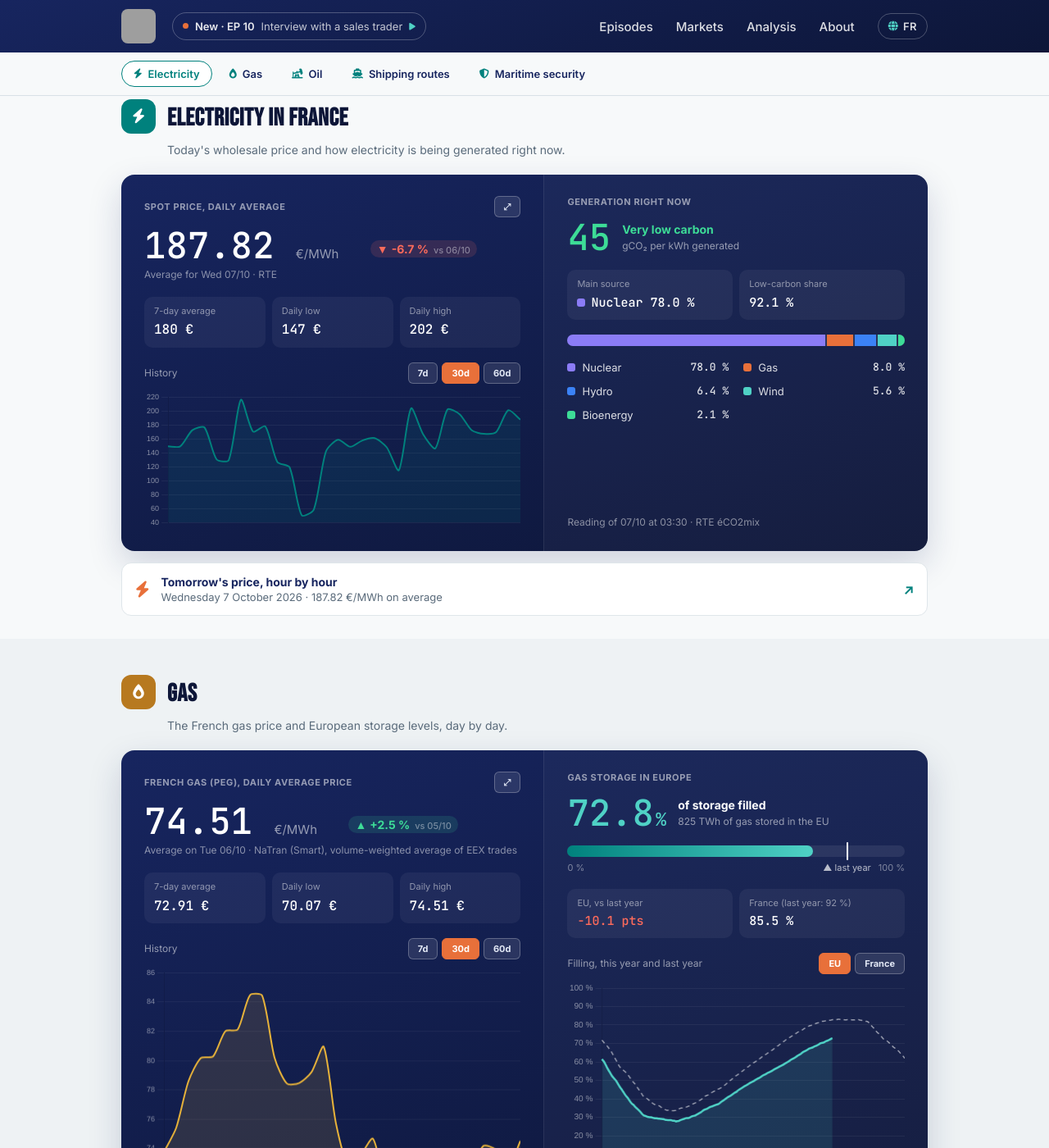
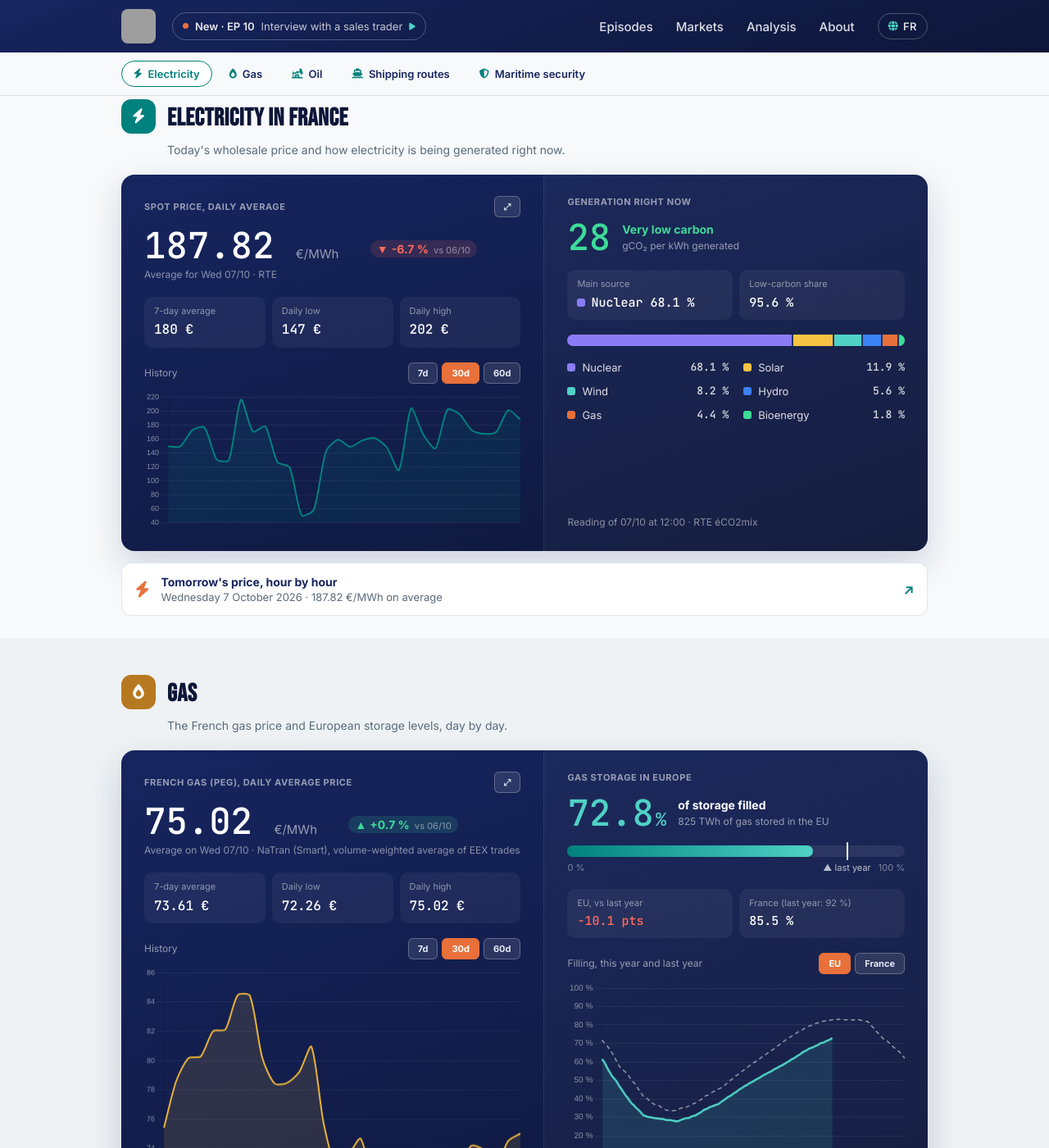
Before and after one commit to InsideEnergyMarkets/Inside-Energy-Markets, a Jekyll site: the page built from en/markets/index.html, in a window 1280 px wide and 1400 px high, scrolled down 383 px. Shown: the whole window at 82% size. Built offline with Jekyll 4.4.1, drawn with Linux system fonts in a browser that asks for light colours; some of the changed text lies outside the part shown; grey boxes are pictures that could not be loaded.

Commit message:
Mise à jour automatique des données marché

```diff
--- a/_data/fuel.json
+++ b/_data/fuel.json
@@ -1 +1 @@
-{"date":"2026-10-07","gazole":2.357,"e10":2.153,"stations":7327,"change_7d":{"since":"2026-09-30","gazole_cts":-2.3,"e10_cts":-1.0},"history":{"2026-09-30":{"gazole":2.38,"e10":2.163},"2026-10-01":{"gazole":2.374,"e10":2.16},"2026-10-02":{"gazole":2.373,"e10":2.16},"2026-10-03":{"gazole":2.372,"e10":2.163},"2026-10-04":{"gazole":2.373,"e10":2.168},"2026-10-05":{"gazole":2.369,"e10":2.164},"2026-10-06":{"gazole":2.36,"e10":2.156},"2026-10-07":{"gazole":2.357,"e10":2.153}}}
+{"date":"2026-10-07","gazole":2.35,"e10":2.151,"stations":7580,"change_7d":{"since":"2026-09-30","gazole_cts":-3.0,"e10_cts":-1.2},"history":{"2026-09-30":{"gazole":2.38,"e10":2.163},"2026-10-01":{"gazole":2.374,"e10":2.16},"2026-10-02":{"gazole":2.373,"e10":2.16},"2026-10-03":{"gazole":2.372,"e10":2.163},"2026-10-04":{"gazole":2.373,"e10":2.168},"2026-10-05":{"gazole":2.369,"e10":2.164},"2026-10-06":{"gazole":2.36,"e10":2.156},"2026-10-07":{"gazole":2.35,"e10":2.151}}}
--- a/_data/market.json
+++ b/_data/market.json
@@ -1,7 +1,7 @@
 {
-  "updated_at": "2026-10-07T03:50:05.209491Z",
+  "updated_at": "2026-10-07T12:29:41.456887Z",
   "brent": {
-    "price_usd": 101.62,
+    "price_usd": 101.5,
     "date": "2026-10-07",
     "unit": "USD/baril",
     "source": "OilPriceAPI",
@@ -9,10 +9,10 @@
     "date_label_en": "Price on Wed 07/10",
     "prev_value": 101.07,
     "prev_date": "2026-10-06",
-    "change_pct": 0.5
+    "change_pct": 0.4
   },
   "wti": {
-    "price_usd": 90.26,
+    "price_usd": 89.9,
     "date": "2026-10-07",
     "unit": "USD/baril",
     "source": "OilPriceAPI",
@@ -20,41 +20,42 @@
     "date_label_en": "Price on Wed 07/10"
   },
   "henry_hub": {
-    "price_usd_mmbtu": 3.14,
+    "price_usd_mmbtu": 3.2,
     "date": "2026-10-07",
     "unit": "USD/MMBtu",
     "source": "OilPriceAPI",
     "date_label": "Cours du mer. 07/10",
     "date_label_en": "Price on Wed 07/10",
-    "price_eur_mwh": 9.51,
+    "price_eur_mwh": 9.69,
     "usd_per_eur": 1.1269,
     "prev_value": 9.42,
     "prev_date": "2026-10-06",
-    "change_pct": 1.0
+    "change_pct": 2.9
   },
   "peg": {
-    "price_eur_mwh": 74.51,
-    "date": "2026-10-06",
+    "price_eur_mwh": 75.02,
+    "date": "2026-10-07",
     "unit": "EUR/MWh",
     "source": "NaTran",
-    "date_label": "Moyenne du mar. 06/10",
-    "date_label_en": "Average on Tue 06/10",
-    "prev_value": 72.7,
-    "prev_date": "2026-10-05",
-    "change_pct": 2.5
+    "date_label": "Moyenne du mer. 07/10",
+    "date_label_en": "Average on Wed 07/10",
+    "prev_value": 74.51,
+    "prev_date": "2026-10-06",
+    "change_pct": 0.7
   },
   "mix_france": {
-    "date_heure": "2026-10-07T03:30:00+00:00",
+    "date_heure": "2026-10-07T12:00:00+00:00",
     "shares": {
-      "nucleaire": 78.0,
-      "gaz": 8.0,
-      "hydraulique": 6.4,
-      "eolien": 5.6,
-      "bioenergies": 2.1
+      "nucleaire": 68.1,
+      "solaire": 11.9,
+      "eolien": 8.2,
+      "hydraulique": 5.6,
+      "gaz": 4.4,
+      "bioenergies": 1.8
     },
     "top_source": "nucleaire",
-    "top_share": 78.0,
-    "co2_intensity": 45
+    "top_share": 68.1,
+    "co2_intensity": 28
   },
   "spot_price_france": {
     "price_eur_mwh": 187.82,
--- a/_data/market_history.json
+++ b/_data/market_history.json
@@ -682,17 +682,20 @@
     "date": "2026-10-07",
     "spot_eur_mwh": 187.82,
     "spot_source": "RTE",
-    "brent_usd": 101.62,
+    "brent_usd": 101.5,
     "brent_source": "OilPriceAPI",
-    "henry_hub_usd_mmbtu": 3.14,
+    "henry_hub_usd_mmbtu": 3.2,
     "henry_hub_source": "OilPriceAPI",
     "mix_shares": {
-      "nucleaire": 78.0,
-      "gaz": 8.0,
-      "hydraulique": 6.4,
-      "eolien": 5.6,
-      "bioenergies": 2.1
+      "nucleaire": 68.1,
+      "solaire": 11.9,
+      "eolien": 8.2,
+      "hydraulique": 5.6,
+      "gaz": 4.4,
+      "bioenergies": 1.8
     },
-    "henry_hub_eur_mwh": 9.51
+    "henry_hub_eur_mwh": 9.69,
+    "peg_eur_mwh": 75.02,
+    "peg_source": "NaTran"
   }
 ]
--- a/_data/weekly_summary.json
+++ b/_data/weekly_summary.json
@@ -3,8 +3,8 @@
   "period_end": "2026-10-07",
   "brent": {
     "start_usd": 97.57,
-    "end_usd": 101.62,
-    "change_pct": 4.2
+    "end_usd": 101.5,
+    "change_pct": 4.0
   },
   "spot_price": {
     "avg_eur_mwh": 180.47,
@@ -13,8 +13,8 @@
     "days_count": 8
   },
   "mix": {
-    "nuclear_avg_share": 70.8,
-    "renewables_avg_share": 21.4,
+    "nuclear_avg_share": 69.5,
+    "renewables_avg_share": 23.0,
     "days_count": 8
   }
 }
```
Also changed, not shown: _data/day_ahead.json (+1 -1 lines).
